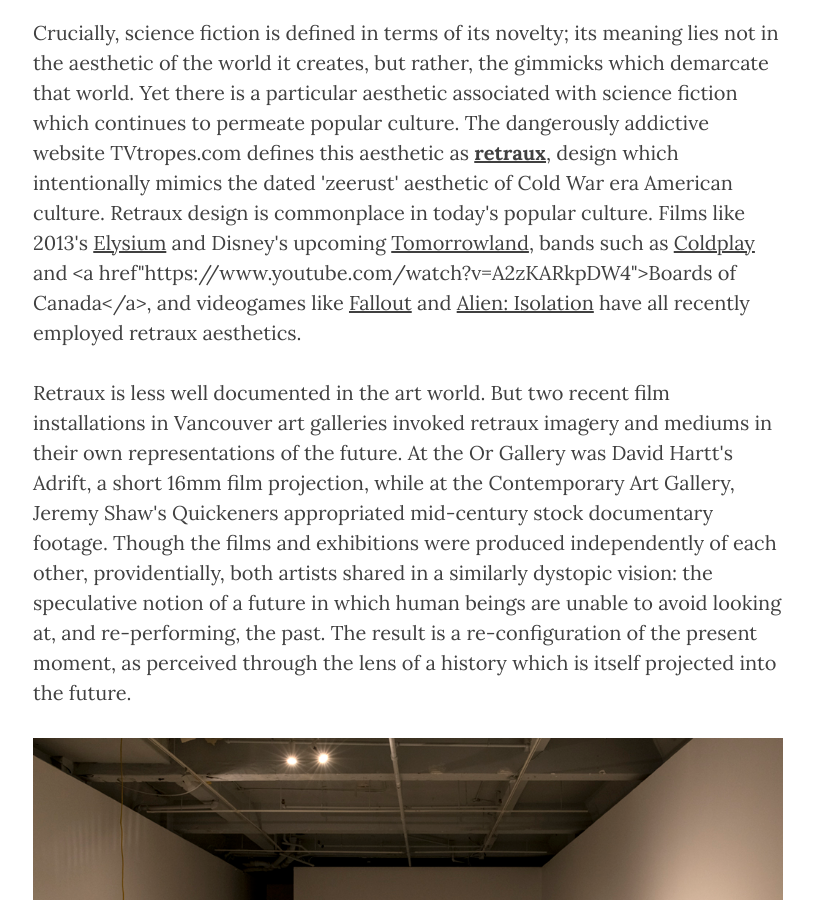
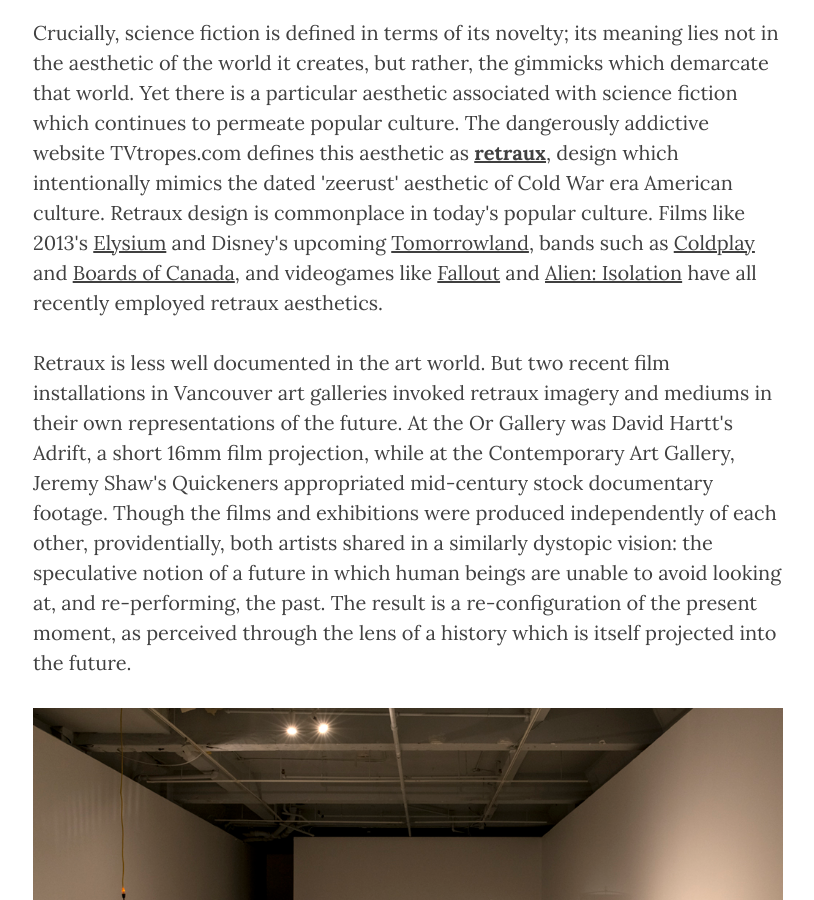
Before and after one commit to adriandgr/shifting-website, a Jekyll site: the page built from _posts/2015-05-08-future-remembering.md, in a window 1280 px wide and 900 px high, scrolled down 928 px. Shown: the whole window, without its empty margins (232-1046 px from the left). Built offline with Jekyll 4.4.1, drawn with Linux system fonts in a browser that asks for light colours; nearby versions of some CDN libraries.

Commit message:
onzo: image

```diff
--- a/_posts/2015-05-08-future-remembering.md
+++ b/_posts/2015-05-08-future-remembering.md
@@ -15,7 +15,7 @@
 
 <p>Many of the most popular visions of the future are bracketed with an ironic datedness, because it is virtually impossible to conceive of the future in terms of anything other than the past, or at the very least, a distended present. And so the future often adopts the form of a nostalgic fiction – specifically, science fiction, which conceptually associates itself with the possibilities of the future, or at the very least, alternative presents. Though science fiction is not intrinsically oriented toward the future, the aesthetics of science fiction are a great part of the future’s visual vocabulary.</p>
 
-<p> Crucially, science fiction is defined in terms of its novelty; its meaning lies not in the aesthetic of the world it creates, but rather, the gimmicks which demarcate that world. Yet there is a particular aesthetic associated with science fiction which continues to permeate popular culture. The dangerously addictive website TVtropes.com defines this aesthetic as <strong><a href="http://tvtropes.org/pmwiki/pmwiki.php/Main/Retraux">retraux</a></strong>, design which intentionally mimics the dated 'zeerust' aesthetic of Cold War era American culture. Retraux design is commonplace in today's popular culture. Films like 2013's <a href="http://motherboard.vice.com/blog/nasas-1970s-vision-of-space-colonies-inspired-neil-blomkamps-emelysiumem">Elysium</a> and Disney's upcoming <a href="https://www.youtube.com/watch?v=0sH0__SpV88">Tomorrowland</a>, bands such as <a href="https://www.youtube.com/watch?v=W0uqLM1uj_k">Coldplay</a> and <a href"https://www.youtube.com/watch?v=A2zKARkpDW4">Boards of Canada</a>, and videogames like <a href="https://www.youtube.com/watch?v=l-x-1fm2cq8">Fallout</a> and <a href="https://www.youtube.com/watch?v=7h0cgmvIrZw">Alien: Isolation</a> have all recently employed retraux aesthetics.</p>
+<p> Crucially, science fiction is defined in terms of its novelty; its meaning lies not in the aesthetic of the world it creates, but rather, the gimmicks which demarcate that world. Yet there is a particular aesthetic associated with science fiction which continues to permeate popular culture. The dangerously addictive website TVtropes.com defines this aesthetic as <strong><a href="http://tvtropes.org/pmwiki/pmwiki.php/Main/Retraux">retraux</a></strong>, design which intentionally mimics the dated 'zeerust' aesthetic of Cold War era American culture. Retraux design is commonplace in today's popular culture. Films like 2013's <a href="http://motherboard.vice.com/blog/nasas-1970s-vision-of-space-colonies-inspired-neil-blomkamps-emelysiumem">Elysium</a> and Disney's upcoming <a href="https://www.youtube.com/watch?v=0sH0__SpV88">Tomorrowland</a>, bands such as <a href="https://www.youtube.com/watch?v=W0uqLM1uj_k">Coldplay</a> and <a href="https://www.youtube.com/watch?v=A2zKARkpDW4">Boards of Canada</a>, and videogames like <a href="https://www.youtube.com/watch?v=l-x-1fm2cq8">Fallout</a> and <a href="https://www.youtube.com/watch?v=7h0cgmvIrZw">Alien: Isolation</a> have all recently employed retraux aesthetics.</p>
 
 <p>Retraux is less well documented in the art world. But two recent film installations in Vancouver art galleries invoked retraux imagery and mediums in their own representations of the future. At the Or Gallery was David Hartt's Adrift, a short 16mm film projection, while at the Contemporary Art Gallery, Jeremy Shaw's Quickeners appropriated mid-century stock documentary footage. Though the films and exhibitions were produced independently of each other, providentially, both artists shared in a similarly dystopic vision: the speculative notion of a future in which human beings are unable to avoid looking at, and re-performing, the past. The result is a re-configuration of the present moment, as perceived through the lens of a history which is itself projected into the future.</p>
 
```
Also changed, not shown: other parts of _posts/2015-05-08-future-remembering.md (+1 -1 lines).
